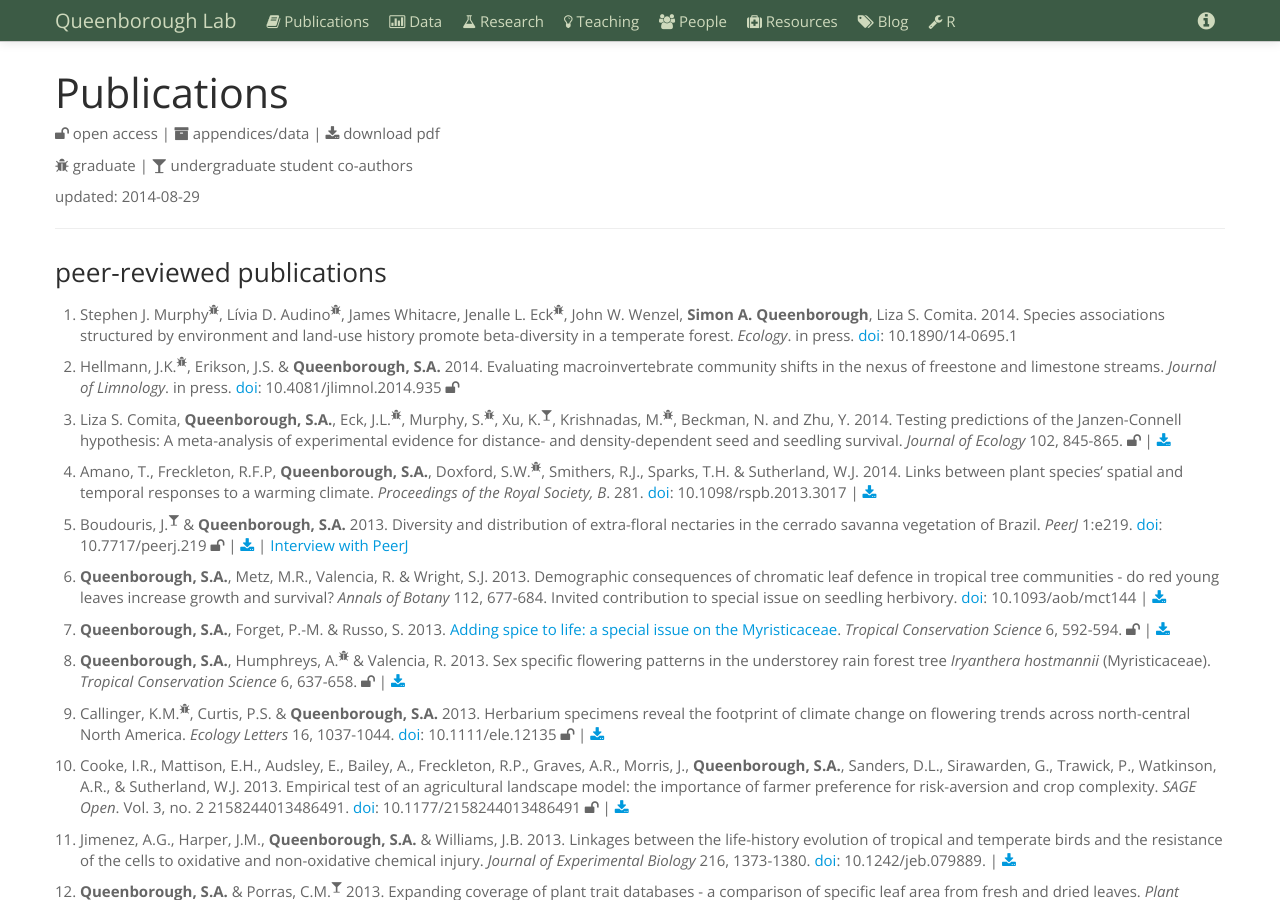
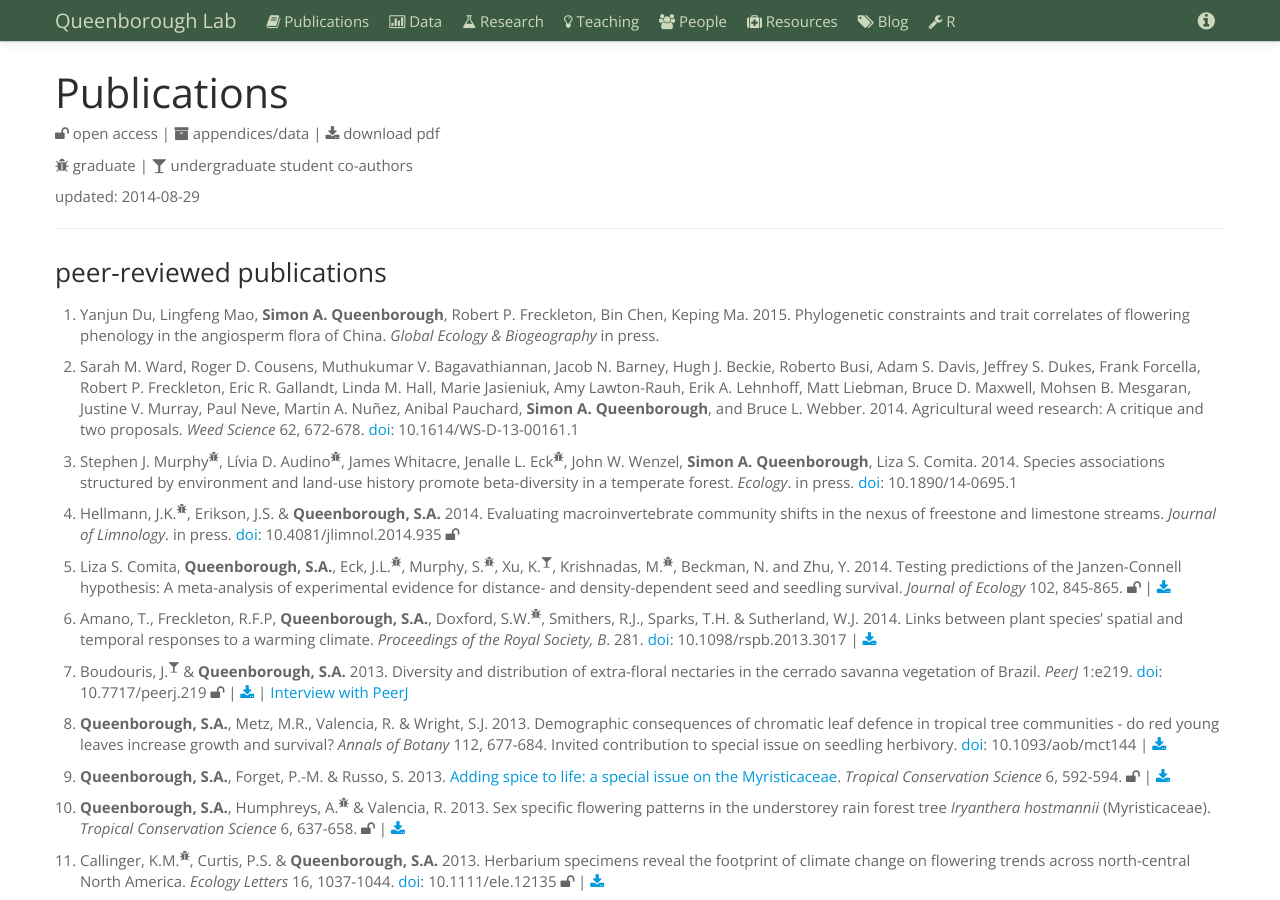
Before and after one commit to saq/saq.github.io, a Jekyll site: the page built from publications.md, in a window 1280 px wide and 900 px high. Built offline with Jekyll 4.4.1, drawn with Linux system fonts in a browser that asks for light colours; some of the changed text lies outside the part shown.

Commit message:
new pubs

```diff
--- a/publications.md
+++ b/publications.md
@@ -19,21 +19,25 @@ updated: 2014-08-29
 
 ### peer-reviewed publications
 
-1. Stephen J. Murphy<sup><span class="icon-bug"></span></sup>, Lívia D. Audino<sup><span class="icon-bug"></span></sup>, James Whitacre, Jenalle L. Eck<sup><span class="icon-bug"></span></sup>, John W. Wenzel, **Simon A. Queenborough**, Liza S. Comita. 2014. Species associations structured by environment and land-use history promote beta-diversity in a temperate forest. *Ecology*. in press. [doi](http://dx.doi.org/10.1890/14-0695.1): 10.1890/14-0695.1
+1. Yanjun Du, Lingfeng Mao, **Simon A. Queenborough**, Robert P. Freckleton, Bin Chen, Keping Ma. 2015. Phylogenetic constraints and trait correlates of flowering phenology in the angiosperm flora of China. *Global Ecology & Biogeography* in press.
 
-2. Hellmann, J.K.<sup><span class="icon-bug"></span></sup>, Erikson, J.S. & **Queenborough, S.A.** 2014. Evaluating macroinvertebrate community shifts in the nexus of freestone and limestone streams. *Journal of Limnology*. in press. [doi](http://dx.doi.org/10.4081/jlimnol.2014.935): 10.4081/jlimnol.2014.935 <span class="icon-unlock"> </span>
+2. Sarah M. Ward, Roger D. Cousens, Muthukumar V. Bagavathiannan, Jacob N. Barney, Hugh J. Beckie, Roberto Busi, Adam S. Davis, Jeffrey S. Dukes, Frank Forcella, Robert P. Freckleton, Eric R. Gallandt, Linda M. Hall, Marie Jasieniuk, Amy Lawton-Rauh, Erik A. Lehnhoff, Matt Liebman, Bruce D. Maxwell, Mohsen B. Mesgaran, Justine V. Murray, Paul Neve, Martin A. Nuñez, Anibal Pauchard, **Simon A. Queenborough**, and Bruce L. Webber. 2014. Agricultural weed research: A critique and two proposals. *Weed Science* 62, 672-678. [doi](http://dx.doi.org/10.1614/WS-D-13-00161.1): 10.1614/WS-D-13-00161.1
 
-3. Liza S. Comita, **Queenborough, S.A.**, Eck, J.L.<sup><span class="icon-bug"></span></sup>, Murphy, S.<sup><span class="icon-bug"></span></sup>, Xu, K.<sup><span class="icon-glass"></span></sup>, Krishnadas, M.<sup><span class="icon-bug"></span></sup>, Beckman, N. and Zhu, Y. 2014. Testing predictions of the Janzen-Connell hypothesis: A meta-analysis of experimental evidence for distance- and density-dependent seed and seedling survival. *Journal of Ecology* 102, 845-865.  <span class="icon-unlock"> </span> \| <a href="http://onlinelibrary.wiley.com/doi/10.1111/1365-2745.12232/abstract"><span class="icon-download-alt"> </span></a>
+3. Stephen J. Murphy<sup><span class="icon-bug"></span></sup>, Lívia D. Audino<sup><span class="icon-bug"></span></sup>, James Whitacre, Jenalle L. Eck<sup><span class="icon-bug"></span></sup>, John W. Wenzel, **Simon A. Queenborough**, Liza S. Comita. 2014. Species associations structured by environment and land-use history promote beta-diversity in a temperate forest. *Ecology*. in press. [doi](http://dx.doi.org/10.1890/14-0695.1): 10.1890/14-0695.1
 
-4. Amano, T., Freckleton, R.F.P, **Queenborough, S.A.**, Doxford, S.W.<sup><span class="icon-bug"></span></sup>, Smithers, R.J., Sparks, T.H. & Sutherland, W.J. 2014. Links between plant species' spatial and temporal responses to a warming climate. *Proceedings of the Royal Society, B*. 281. [doi](http://rspb.royalsocietypublishing.org/content/281/1779/20133017.abstract): 10.1098/rspb.2013.3017 \| <a href="../assets/pubs/2014-Amano-PRSB.pdf"><span class="icon-download-alt"> </span></a>
+4. Hellmann, J.K.<sup><span class="icon-bug"></span></sup>, Erikson, J.S. & **Queenborough, S.A.** 2014. Evaluating macroinvertebrate community shifts in the nexus of freestone and limestone streams. *Journal of Limnology*. in press. [doi](http://dx.doi.org/10.4081/jlimnol.2014.935): 10.4081/jlimnol.2014.935 <span class="icon-unlock"> </span>
 
-5. Boudouris, J.<sup><span class="icon-glass"></span></sup> & **Queenborough, S.A.** 2013. Diversity and distribution of extra-floral nectaries in the cerrado savanna vegetation of Brazil. *PeerJ* 1:e219. [doi](http://dx.doi.org/10.7717/peerj.219): 10.7717/peerj.219  <span class="icon-unlock"> </span> \| <a href="../assets/pubs/2013-Boudouris-PeerJ.pdf"><span class="icon-download-alt"></span></a> \| [Interview with PeerJ](http://blog.peerj.com/post/70221221043/author-interview-simon-queenborough)
+5. Liza S. Comita, **Queenborough, S.A.**, Eck, J.L.<sup><span class="icon-bug"></span></sup>, Murphy, S.<sup><span class="icon-bug"></span></sup>, Xu, K.<sup><span class="icon-glass"></span></sup>, Krishnadas, M.<sup><span class="icon-bug"></span></sup>, Beckman, N. and Zhu, Y. 2014. Testing predictions of the Janzen-Connell hypothesis: A meta-analysis of experimental evidence for distance- and density-dependent seed and seedling survival. *Journal of Ecology* 102, 845-865.  <span class="icon-unlock"> </span> \| <a href="http://onlinelibrary.wiley.com/doi/10.1111/1365-2745.12232/abstract"><span class="icon-download-alt"> </span></a>
 
-6. **Queenborough, S.A.**, Metz, M.R., Valencia, R. & Wright, S.J. 2013. Demographic consequences of chromatic leaf defence in tropical tree communities - do red young leaves increase growth and survival? *Annals of Botany* 112, 677-684. Invited contribution to special issue on seedling herbivory. [doi](http://dx.doi.org/10.1093/aob/mct144): 10.1093/aob/mct144 \| <a href="../assets/pubs/2013-Queenborough-AoB.pdf"><span class="icon-download-alt"></span></a>
+6. Amano, T., Freckleton, R.F.P, **Queenborough, S.A.**, Doxford, S.W.<sup><span class="icon-bug"></span></sup>, Smithers, R.J., Sparks, T.H. & Sutherland, W.J. 2014. Links between plant species' spatial and temporal responses to a warming climate. *Proceedings of the Royal Society, B*. 281. [doi](http://rspb.royalsocietypublishing.org/content/281/1779/20133017.abstract): 10.1098/rspb.2013.3017 \| <a href="../assets/pubs/2014-Amano-PRSB.pdf"><span class="icon-download-alt"> </span></a>
 
-7. **Queenborough, S.A.**, Forget, P.-M. & Russo, S. 2013. [Adding spice to life: a special issue on the Myristicaceae](http://tropicalconservationscience.mongabay.com/content/v6/index-nov-13-nutmegs-special-issue.html). *Tropical Conservation Science* 6, 592-594. <span class="icon-unlock"> </span> \| <a href="http://tropicalconservationscience.mongabay.com/content/v6/TCS-2013_Vol_6(5)_592-594_Queenborough-et-al-intro.pdf"><span class="icon-download-alt"></span></a>
+7. Boudouris, J.<sup><span class="icon-glass"></span></sup> & **Queenborough, S.A.** 2013. Diversity and distribution of extra-floral nectaries in the cerrado savanna vegetation of Brazil. *PeerJ* 1:e219. [doi](http://dx.doi.org/10.7717/peerj.219): 10.7717/peerj.219  <span class="icon-unlock"> </span> \| <a href="../assets/pubs/2013-Boudouris-PeerJ.pdf"><span class="icon-download-alt"></span></a> \| [Interview with PeerJ](http://blog.peerj.com/post/70221221043/author-interview-simon-queenborough)
 
-8. **Queenborough, S.A.**, Humphreys, A.<sup><span class="icon-bug"></span></sup> & Valencia, R. 2013. Sex specific flowering patterns in the understorey rain forest tree *Iryanthera hostmannii* (Myristicaceae). *Tropical Conservation Science* 6, 637-658. <span class="icon-unlock"> </span> \| <a href="http://tropicalconservationscience.mongabay.com/content/v6/TCS-2013_Vol_6(5)_637-652_Queenborough-et-al.pdf"><span class="icon-download-alt"></span></a>
+8. **Queenborough, S.A.**, Metz, M.R., Valencia, R. & Wright, S.J. 2013. Demographic consequences of chromatic leaf defence in tropical tree communities - do red young leaves increase growth and survival? *Annals of Botany* 112, 677-684. Invited contribution to special issue on seedling herbivory. [doi](http://dx.doi.org/10.1093/aob/mct144): 10.1093/aob/mct144 \| <a href="../assets/pubs/2013-Queenborough-AoB.pdf"><span class="icon-download-alt"></span></a>
+
+9. **Queenborough, S.A.**, Forget, P.-M. & Russo, S. 2013. [Adding spice to life: a special issue on the Myristicaceae](http://tropicalconservationscience.mongabay.com/content/v6/index-nov-13-nutmegs-special-issue.html). *Tropical Conservation Science* 6, 592-594. <span class="icon-unlock"> </span> \| <a href="http://tropicalconservationscience.mongabay.com/content/v6/TCS-2013_Vol_6(5)_592-594_Queenborough-et-al-intro.pdf"><span class="icon-download-alt"></span></a>
+
+10. **Queenborough, S.A.**, Humphreys, A.<sup><span class="icon-bug"></span></sup> & Valencia, R. 2013. Sex specific flowering patterns in the understorey rain forest tree *Iryanthera hostmannii* (Myristicaceae). *Tropical Conservation Science* 6, 637-658. <span class="icon-unlock"> </span> \| <a href="http://tropicalconservationscience.mongabay.com/content/v6/TCS-2013_Vol_6(5)_637-652_Queenborough-et-al.pdf"><span class="icon-download-alt"></span></a>
 
 17. Callinger, K.M.<sup><span class="icon-bug"></span></sup>, Curtis, P.S. & **Queenborough, S.A.** 2013. Herbarium specimens reveal the footprint of climate change on flowering trends across north-central North America. *Ecology Letters* 16, 1037-1044. [doi](http://dx.doi.org/10.1111/ele.12135): 10.1111/ele.12135  <span class="icon-unlock"> </span> \| <a href="../assets/pubs/2013-Callinger-ELE.pdf"><span class="icon-download-alt"></span></a>
 
@@ -78,11 +82,9 @@ updated: 2014-08-29
 
 2. **Queenborough, S.A.** & Kulesza, A.E. How the Giraffe got its Neck. *National Center for Case Study Teaching in Science*.
 
-3. Muehleisen, M.<sup><span class="icon-glass"></span></sup>, **Queenborough, S.A.**, Alvia Zambano, L.P., Valencia, R. & Fiala, B. Incidence of extra-floral nectaries and their relationship to growth and survival of lowland tropical rain forest trees. *Journal of Ecology*.
+3. Muehleisen, M.<sup><span class="icon-glass"></span></sup>, **Queenborough, S.A.**, Alvia Zambano, L.P., Valencia, R. & Fiala, B. Incidence of extra-floral nectaries and their relationship to growth and survival of lowland tropical rain forest trees. *Biotropica*.
 
-4. Sarah M. Ward, Roger D. Cousens, Muthukumar V. Bagavathiannan, Jacob N. Barney, Hugh J. Beckie, Roberto Busi, Adam S. Davis, Jeffrey S. Dukes, Frank Forcella, Robert P. Freckleton, Eric R. Gallandt, Linda M. Hall, Marie Jasieniuk, Amy Lawton-Rauh, Erik A. Lehnhoff, Matt Liebman, Bruce D. Maxwell, Mohsen B. Mesgaran, Justine V. Murray, Paul Neve, Martin A. Nu\~nez, Anibal Pauchard, **Simon A. Queenborough** & Bruce L Webber. Agricultural weed research: A critique and two proposals. *Weed Science*.
-
-5. Jennifer Balch, Stacy Rebich-Hespinha, Jarrett Byrnes, Elizabeth Borer, Kathryn Cottingham, Allen Hurlbert, Carrie Kappel, **Simon A. Queenborough**, Helen Regan, John Sabo, Eric Seabloom, Stephanie Hampton, Mark Schildauer & Frank Davis. Synthesis in ecology: A retrospective and prospective. *BioScience*.
+5. Jennifer Balch, Stacy Rebich-Hespinha, Jarrett Byrnes, Elizabeth Borer, Kathryn Cottingham, Allen Hurlbert, Carrie Kappel, **Simon A. Queenborough**, Helen Regan, John Sabo, Eric Seabloom, Stephanie Hampton, Mark Schildauer & Frank Davis. Synthesis in ecology: A retrospective and prospective. *Oikos*.
 
 6. Kellen M. Calinger<sup><span class="icon-bug"></span></sup>, Elisabeth A. Calhoon<sup><span class="icon-bug"></span></sup>, Hsiaochi Chang<sup><span class="icon-bug"></span></sup>, James Whitacre, John Wenzel, Liza S. Comita & **Simon A. Queenborough**. Historic Mining and Agriculture as Indicators of Occurrence and Abundance of Two Widespread Invasive Plant Species. *PLoS One*.
 
```
